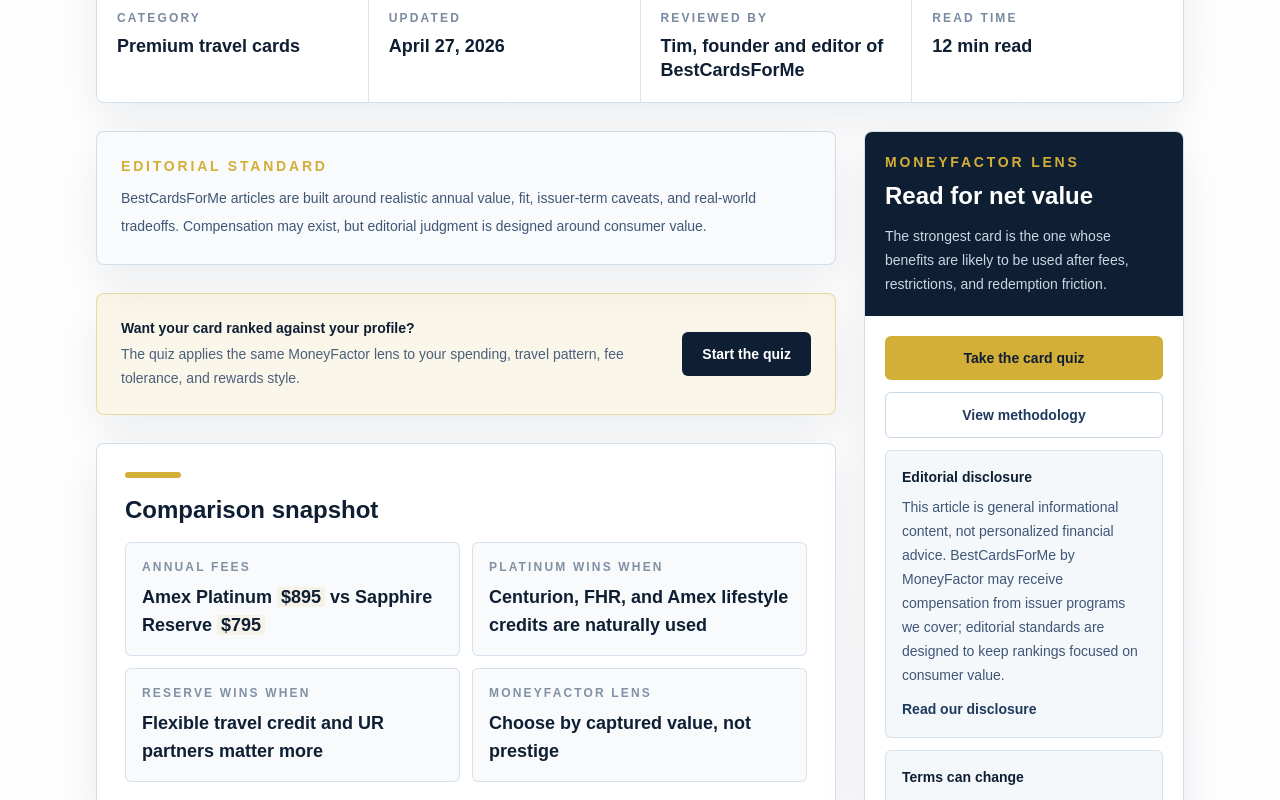
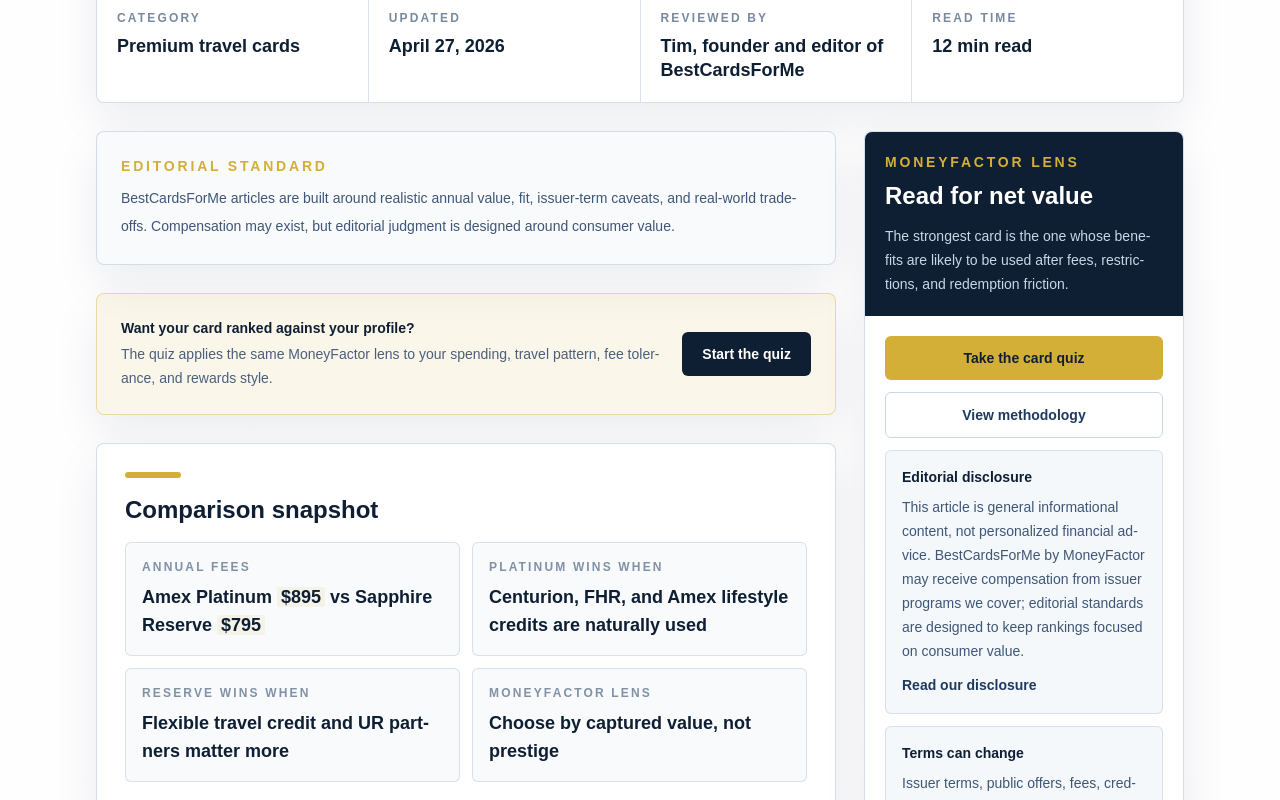
Before and after one commit to MoneyFactorLabs/bestcardsforme-quiz, a Next.js app: page /articles/amex-platinum-vs-chase-sapphire-reserve-2026 in a window 1280 px wide. Shown: the part 800-1600 px from the top of the page. Built offline with nearby package versions, Linux system fonts and the light colour scheme.

Commit message:
fix: prevent mobile horizontal text clipping

```diff
--- a/app/globals.css
+++ b/app/globals.css
@@ -9,6 +9,13 @@
 
 * {
   box-sizing: border-box;
+}
+
+html,
+body {
+  width: 100%;
+  max-width: 100%;
+  overflow-x: hidden;
 }
 
 body {
@@ -26,6 +33,18 @@ input {
   font: inherit;
 }
 
+body * {
+  min-width: 0;
+}
+
+img,
+svg,
+video,
+canvas {
+  max-width: 100%;
+  height: auto;
+}
+
 ::selection {
   background: rgba(212, 175, 55, 0.32);
 }
@@ -34,8 +53,17 @@ input {
   @apply focus:outline-none focus-visible:ring-2 focus-visible:ring-gold focus-visible:ring-offset-2 focus-visible:ring-offset-white;
 }
 
-h1 {
-  overflow-wrap: break-word;
+h1,
+h2,
+h3,
+p,
+a,
+li,
+span,
+strong {
+  max-width: 100%;
+  overflow-wrap: anywhere;
+  word-break: normal;
   hyphens: auto;
 }
 
--- a/components/ArticleLayout.tsx
+++ b/components/ArticleLayout.tsx
@@ -333,15 +333,15 @@ export function ArticleLayout({ article }: ArticleLayoutProps) {
                 ))}
                 {section.table && <ArticleDataTable table={section.table} />}
                 {section.subsections && (
-                  <div className="grid gap-5 pt-1">
+                  <div className="grid min-w-0 gap-5 pt-1">
                     {section.subsections.map((subsection) => (
                       <div
                         key={subsection.heading}
-                        className="rounded-lg border border-blue-gray/70 bg-[#f8fafc] p-4 sm:p-5"
+                        className="min-w-0 rounded-lg border border-blue-gray/70 bg-[#f8fafc] p-4 sm:p-5"
                       >
-                        <h3 className="text-lg font-semibold text-navy">{subsection.heading}</h3>
+                        <h3 className="min-w-0 text-lg font-semibold text-navy">{subsection.heading}</h3>
                         {subsection.body && (
-                          <div className="mt-3 space-y-3 text-[0.98rem] font-medium leading-8 text-mid-navy/90">
+                          <div className="mt-3 min-w-0 space-y-3 text-[0.98rem] font-medium leading-8 text-mid-navy/90">
                             {subsection.body.map((paragraph) => (
                               <p key={paragraph}>{renderInlineText(paragraph)}</p>
                             ))}
```
